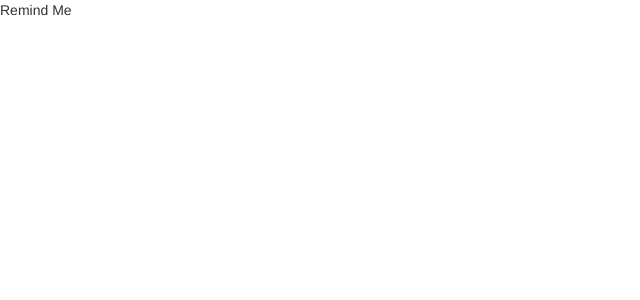
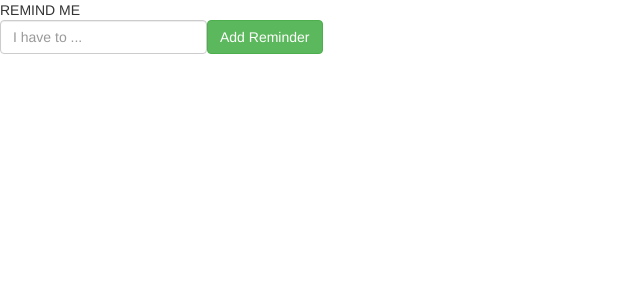
Before and after one commit to Ogenyi25/remindMe, a React (Create React App) app: page / in a window 1280 px wide. Shown: the top 300 px of the page, without its empty margins (0-640 px from the left). Built offline with nearby package versions, Linux system fonts and the light colour scheme.

Commit message:
started redux setup for the app

```diff
--- a/src/components/App.jsx
+++ b/src/components/App.jsx
@@ -1,9 +1,22 @@
 import React, { Component } from 'react';
+
 
 class App extends Component {
     render() {
         return (
-            <div className="App"></div>
+            <div className="App">
+                <div className="title">
+                    REMIND ME
+                </div>
+                <div className="form-inline">
+                    <div className="form-group">
+                        <input type="text" className="form-control"
+                        placeholder="I have to ..."
+                        />
+                    </div>
+                    <button className="btn btn-success">Add Reminder</button>
+                </div>
+            </div>
         )
     }
 }
--- /dev/null
+++ b/src/constants.js
@@ -0,0 +1 @@
+export const ADD_REMINDER = "ADD-REMINDER";
--- a/src/index.js
+++ b/src/index.js
@@ -1,6 +1,7 @@
 import React from 'react';
 import ReactDOM from 'react-dom';
+import App from './components/App';
 
 ReactDOM.render(
-    <div>Remind Me</div>, document.getElementById('root')
+    <App />, document.getElementById('root')
 )
```
Also changed, not shown: src/actions/index.js (added, +10 -0 lines).
